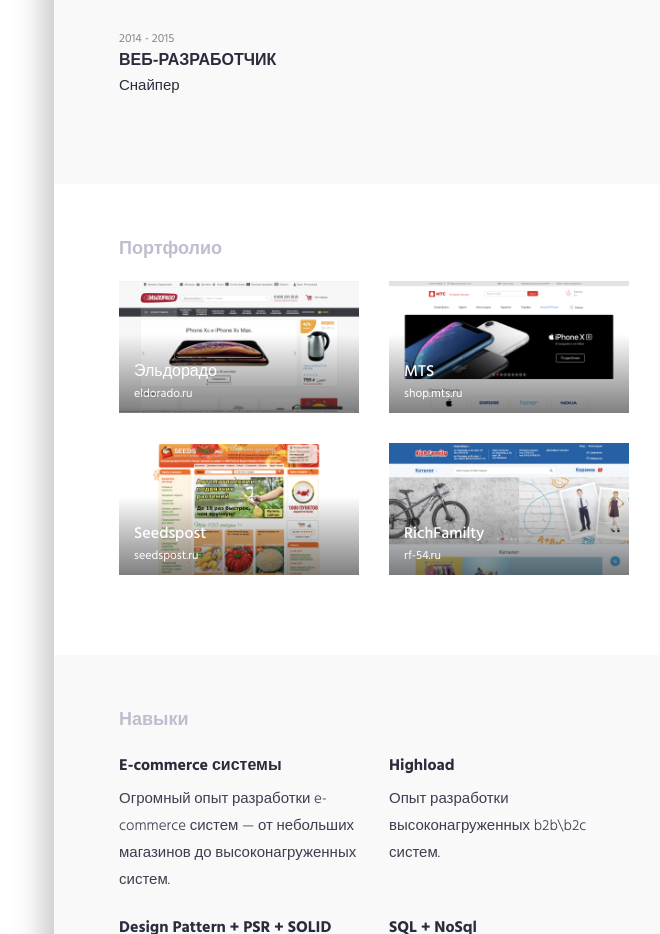
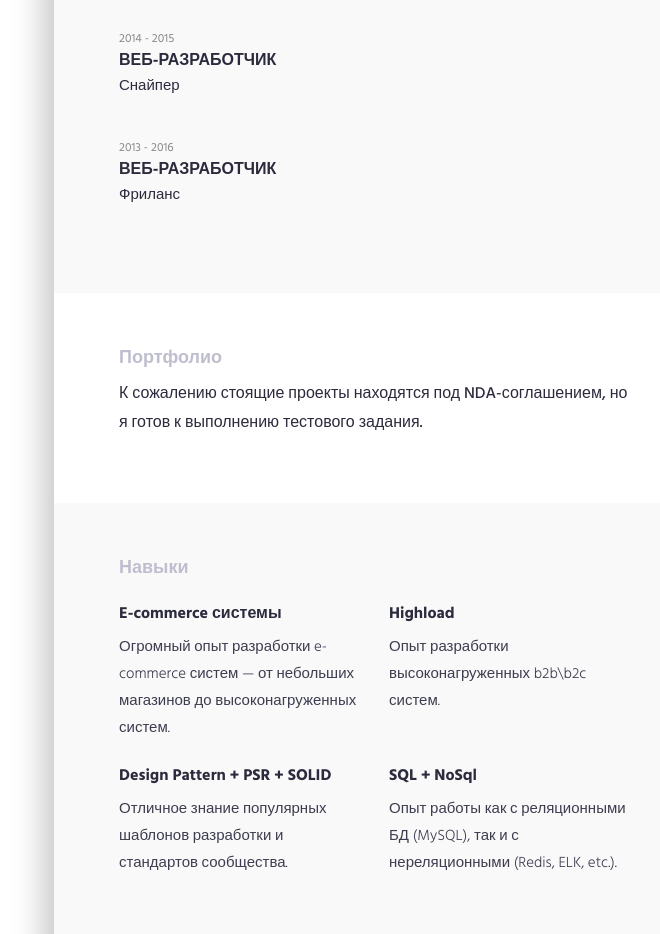
Before and after one commit to lionskape/resume, a plain HTML site: page index.html in a window 1280 px wide. Shown: the part 1000-1934 px from the top of the page, without its empty margins (586-1246 px from the left). Drawn offline with nearby package versions, Linux system fonts and the light colour scheme.

Commit message:
Удалил портфолио, т.к. оно отпугивает людей

```diff
--- a/index.html
+++ b/index.html
@@ -178,6 +178,12 @@
                     <h4>Снайпер</h4>
                 </div>
                 <!-- .experience-item -->
+                <div class="content-item">
+                    <small>2013 - 2016</small>
+                    <h3>Веб-разработчик</h3>
+                    <h4>Фриланс</h4>
+                </div>
+                <!-- .experience-item -->
             </div>
         </div>
         <!--.row-->
@@ -193,71 +199,10 @@
             <div class="col-md-12">
                 <div class="section-title">
                     <h2>Портфолио</h2>
+                    <h3>К сожалению стоящие проекты находятся под NDA-соглашением, но я готов к выполнению тестового задания.</h3>
                 </div>
             </div>
         </div>
-        <div class="row">
-            <!--noindex-->
-            <div class="col-md-6">
-                <a class="portfolio-item" href="https://eldorado.ru">
-                    <div class="portfolio-thumb">
-                        <img src="/img/eldorado.png" alt="Eldorado">
-                    </div>
-
-                    <div class="portfolio-info">
-                        <h3>Эльдорадо</h3>
-                        <small>eldorado.ru</small>
-                    </div>
-                    <!-- portfolio-info -->
-                </a>
-                <!-- .portfolio-item -->
-            </div>
-            <div class="col-md-6">
-                <a class="portfolio-item" href="https://shop.mts.ru">
-                    <div class="portfolio-thumb">
-                        <img src="/img/mts.png" alt="MTS">
-                    </div>
-
-                    <div class="portfolio-info">
-                        <h3>MTS</h3>
-                        <small>shop.mts.ru</small>
-                    </div>
-                    <!-- portfolio-info -->
-                </a>
-                <!-- .portfolio-item -->
-            </div>
-            <div class="clearfix"></div>
-            <div class="col-md-6">
-                <a class="portfolio-item" href="http://seedspost.ru">
-                    <div class="portfolio-thumb">
-                        <img src="/img/seedspost.png" alt="SeedsPost">
-                    </div>
-
-                    <div class="portfolio-info">
-                        <h3>Seedspost</h3>
-                        <small>seedspost.ru</small>
-                    </div>
-                    <!-- portfolio-info -->
-                </a>
-                <!-- .portfolio-item -->
-            </div>
-            <div class="col-md-6">
-                <a class="portfolio-item" href="https://rf-54.ru">
-                    <div class="portfolio-thumb">
-                        <img src="/img/richfamily.png" alt="RichFamily">
-                    </div>
-
-                    <div class="portfolio-info">
-                        <h3>RichFamilty</h3>
-                        <small>rf-54.ru</small>
-                    </div>
-                    <!-- portfolio-info -->
-                </a>
-                <!-- .portfolio-item -->
-            </div>
-            <!--/noindex-->
-        </div>
-        <!-- /.row -->
     </div>
 </section>
 <!-- .portfolio -->
```
